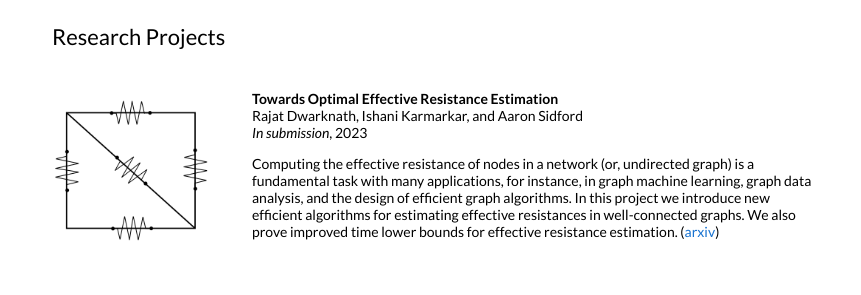
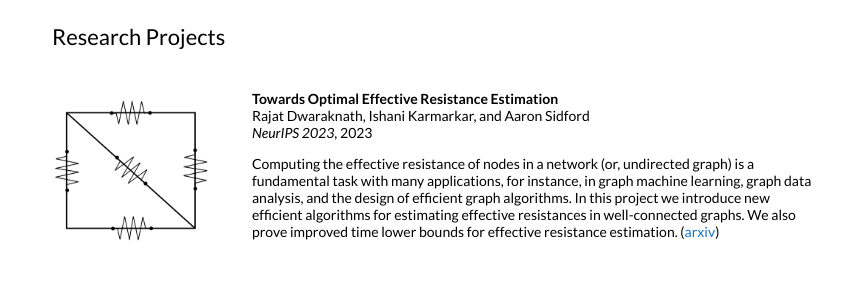
Before and after one commit to ishanikarmarkar/ishanikarmarkar.github.io, a Jekyll site: the page built from _posts/2023-09-16-effres.markdown, in a window 1280 px wide. Shown: the part 358-653 px from the top of the page, without its empty margins (208-1069 px from the left). Built offline with Jekyll 4.4.1, drawn with Linux system fonts in a browser that asks for light colours.

Commit message:
fix a typo

```diff
--- a/_posts/2023-09-16-effres.markdown
+++ b/_posts/2023-09-16-effres.markdown
@@ -5,8 +5,8 @@ image: images/effres.png
 date: 2023-06-24
 categories: research
 course: ""
-venue: "In submission"
-authors: "Rajat Dwarknath, Ishani Karmarkar, and Aaron Sidford"
+venue: "NeurIPS 2023"
+authors: "Rajat Dwaraknath, Ishani Karmarkar, and Aaron Sidford"
 subtitle:
 ---
 Computing the effective resistance of nodes in a network (or, undirected graph) is a fundamental task with many applications, for instance, in graph machine learning, graph data analysis, and the design of efficient graph algorithms. In this project we introduce new efficient algorithms for estimating effective resistances in well-connected graphs. We also prove improved time lower bounds for effective resistance estimation. (<a href="https://arxiv.org/abs/2306.14820">arxiv</a>)
```
